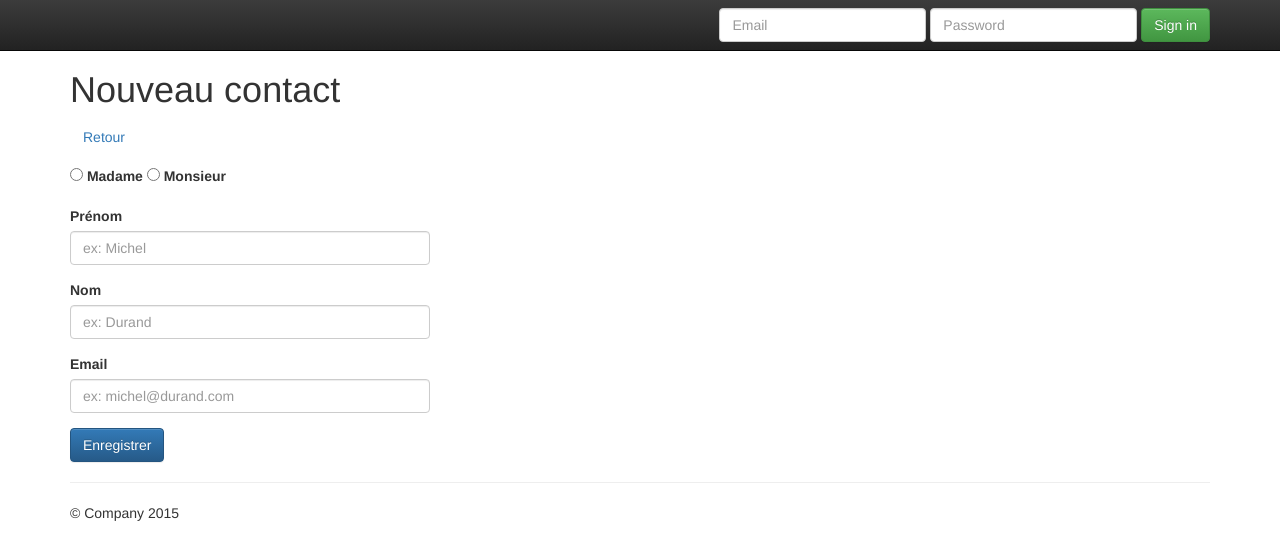
After one commit to caillioux/checkin, a PHP site: template src/Views/contacts/new.html.twig in a window 1280 px wide. The commit adds this page. Shown: the top 560 px of the page. Run offline with PHP 8.4, Linux system fonts and the light colour scheme; the template is opened without the code that fills it, so the values that code supplies are empty; some libraries are stand-ins or nearby versions.

Commit message:
Quick static form post example

```diff
--- a/src/Views/contacts/list.html.twig
+++ b/src/Views/contacts/list.html.twig
@@ -5,6 +5,9 @@
 
 {# Override main content #}
 {% block content %}
+
+  <a href="{{ baseUrl }}dashboard/contacts/new" class="btn btn-primary btn-lg"><i class="glyphicon glyphicon-plus"></i> Créer</a>
+
   {% if contacts %}
     <table class="table">
       <thead>
--- /dev/null
+++ b/src/Views/contacts/new.html.twig
@@ -0,0 +1,31 @@
+{% extends 'layout.html.twig' %}
+
+{# Override content title #}
+{% block title %}Nouveau contact{% endblock %}
+
+{# Override main content #}
+{% block content %}
+
+<p><a href="{{ baseUrl }}dashboard/contacts" class="btn btn-link">Retour</a></p>
+
+<form method="post" action="{{ baseUrl }}dashboard/contacts/new">
+  <div class="form-group">
+    <label><input type="radio" id="gender-f" name="contact[gender]" value="f"> Madame</label>
+    <label><input type="radio" id="gender-m" name="contact[gender]" value="m"> Monsieur</label>
+  </div>
+  <div class="form-group">
+    <label for="firstname">Prénom</label>
+    <input type="text" class="form-control" name="contact[firstname]" id="firstname" placeholder="ex: Michel">
+  </div>
+  <div class="form-group">
+    <label for="lastname">Nom</label>
+    <input type="text" class="form-control" name="contact[lastname]" id="lastname" placeholder="ex: Durand">
+  </div>
+  <div class="form-group">
+    <label for="email">Email</label>
+    <input type="email" class="form-control" name="contact[email]" id="email" placeholder="ex: michel@durand.com">
+  </div>
+  <button type="submit" class="btn btn-primary">Enregistrer</button>
+</form>
+
+{% endblock %}
```
Also changed, not shown: web/index.php (+28 -6 lines).
